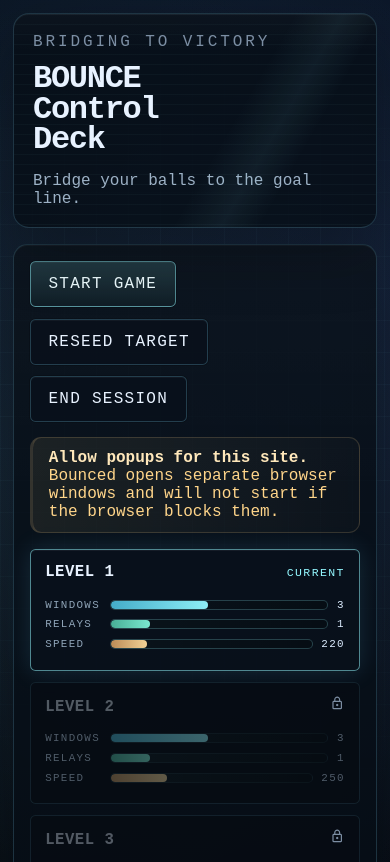
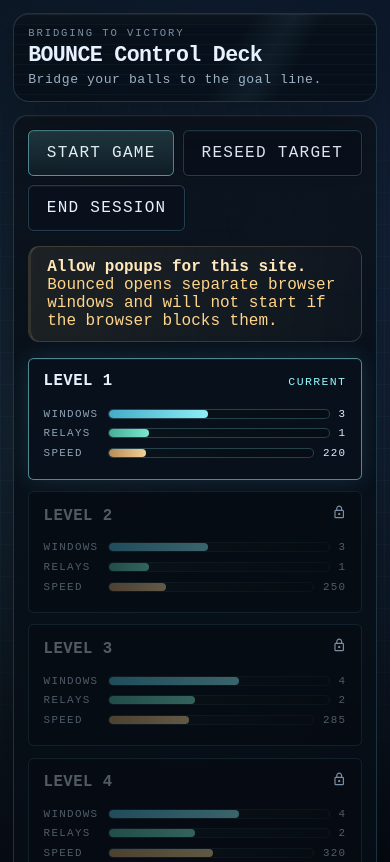
Before and after one commit to ColinMichaels/bounced, a website built with Vite: page index.html in a window 390 px wide. Shown: the top 862 px of the page. Built offline with nearby package versions, Linux system fonts and the light colour scheme.

Commit message:
Refine styles for improved layout, spacing, and grid responsiveness in `.hero` and related components

```diff
--- a/src/styles/app.css
+++ b/src/styles/app.css
@@ -91,7 +91,7 @@ button.primary {
 }
 
 .host-shell {
-  padding: 1.5rem;
+  padding: 1rem;
   position: relative;
 }
 
@@ -114,7 +114,7 @@ button.primary {
 
 .host-app {
   display: grid;
-  gap: 1rem;
+  gap: 0.8rem;
   margin: 0 auto;
   max-width: 1120px;
   position: relative;
@@ -147,9 +147,16 @@ button.primary {
 }
 
 .hero {
+  align-items: end;
   border-radius: 1rem;
+  display: grid;
+  gap: 0.18rem 1rem;
+  grid-template-areas:
+    "eyebrow lede"
+    "title lede";
+  grid-template-columns: minmax(0, 1fr) auto;
   overflow: hidden;
-  padding: 1.6rem;
+  padding: 0.9rem 1rem;
   position: relative;
 }
 
@@ -166,35 +173,43 @@ button.primary {
 
 .eyebrow {
   color: var(--muted);
+  font-size: 0.66rem;
+  grid-area: eyebrow;
   letter-spacing: 0.18em;
-  margin: 0 0 0.8rem;
+  margin: 0;
   text-transform: uppercase;
 }
 
 .hero h1 {
-  font-size: clamp(2rem, 3.7vw, 4rem);
+  grid-area: title;
+  font-size: clamp(1.35rem, 2.2vw, 1.9rem);
   font-weight: 600;
-  letter-spacing: -0.04em;
-  line-height: 0.96;
+  letter-spacing: -0.03em;
+  line-height: 1;
   margin: 0;
-  max-width: 11ch;
+  max-width: none;
 }
 
 .lede {
+  align-self: center;
   color: #9db1c5;
-  margin: 1rem 0 0;
-  max-width: 58ch;
+  font-size: 0.82rem;
+  grid-area: lede;
+  letter-spacing: 0.04em;
+  margin: 0;
+  max-width: 28ch;
+  text-align: right;
 }
 
 .control-panel {
   border-radius: 0.9rem;
-  padding: 1rem;
+  padding: 0.9rem;
 }
 
 .button-row {
   display: flex;
   flex-wrap: wrap;
-  gap: 0.7rem;
+  gap: 0.55rem;
 }
 
 .level-select {
@@ -387,8 +402,8 @@ button.primary {
 
 .scoreboard article {
   border-radius: 0.85rem;
-  min-height: 108px;
-  padding: 0.95rem 1rem;
+  min-height: 96px;
+  padding: 0.85rem 0.95rem;
   position: relative;
 }
 
@@ -410,9 +425,9 @@ button.primary {
 
 .scoreboard strong {
   display: block;
-  font-size: clamp(1.7rem, 3vw, 2.35rem);
+  font-size: clamp(1.5rem, 2.5vw, 2rem);
   font-weight: 600;
-  margin-top: 0.7rem;
+  margin-top: 0.55rem;
 }
 
 .detail-grid {
@@ -563,7 +578,18 @@ button.primary {
   }
 
   .hero {
-    padding: 1.2rem;
+    gap: 0.35rem;
+    grid-template-areas:
+      "eyebrow"
+      "title"
+      "lede";
+    grid-template-columns: 1fr;
+    padding: 0.85rem 0.9rem;
+  }
+
+  .lede {
+    max-width: none;
+    text-align: left;
   }
 
   .client-header {
```
